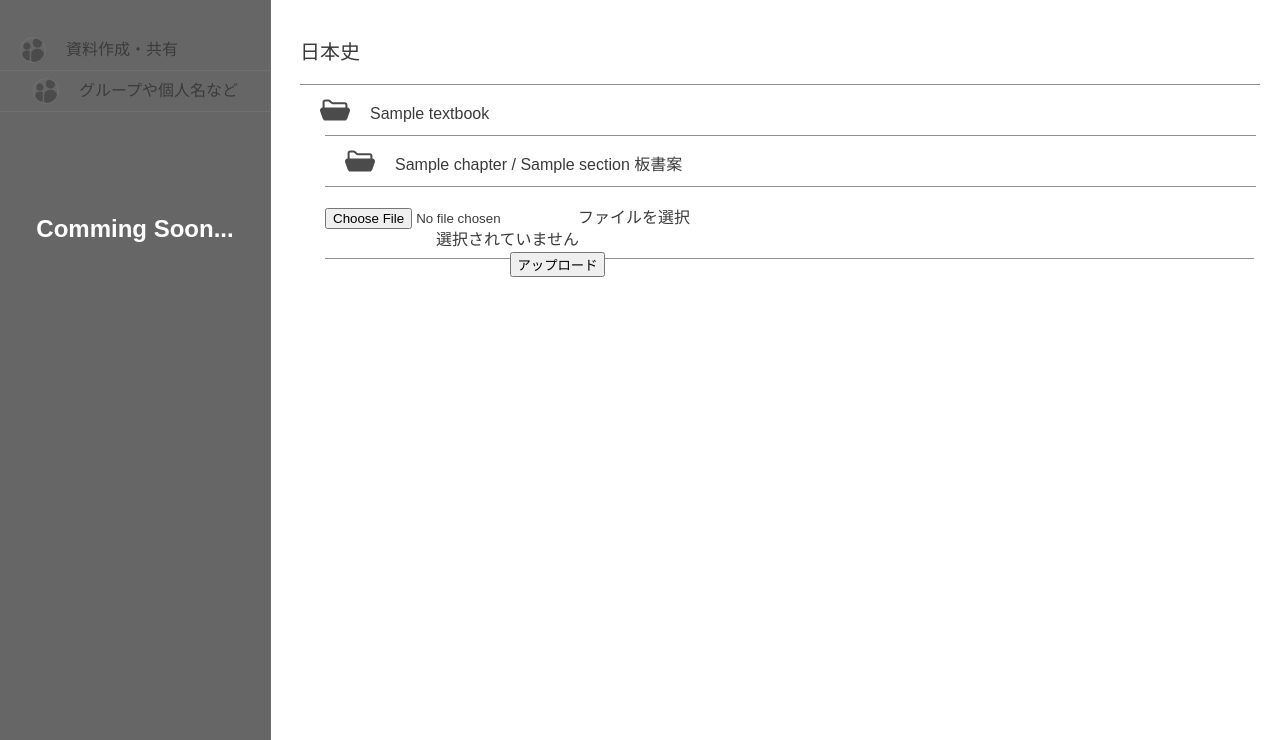
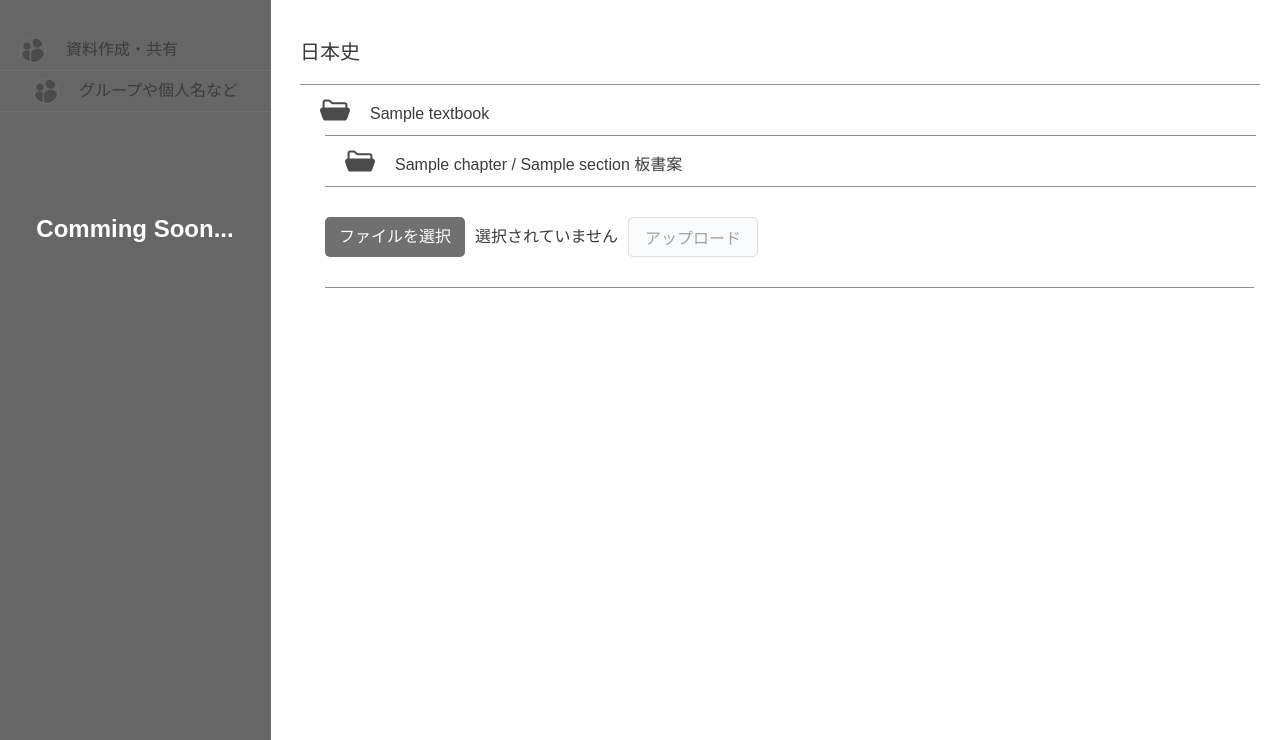
Before and after one commit to koji78yamada19/teachhub, a Django app: page /subjects/1/textbooks/1/chapters/sections/1/notes/ in a window 1280 px wide. Shown: the part 60-800 px from the top of the page. Run offline with Django 3.2, Linux system fonts and the light colour scheme; a user stored in the database is signed in; tables that the repository leaves empty hold one stand-in row (values such as "Sample post").

Commit message:
ファイル名が切れないように修正、アップロード時の挙動修正

```diff
--- a/static/teachhub/css/document_note.css
+++ b/static/teachhub/css/document_note.css
@@ -2,12 +2,71 @@
     position: relative;
 }
 .upload-button{
-    padding-top: 20px;
+    padding-top: 30px;
+    margin-bottom: 20px;
 }
+label > input{
+    display: none;
+}
+.upload-button > form {
+    display: flex;
 
-.upload-button > form > button{
-   margin-left: 100px;
-
+}
+.upload-input-label{
+    width: 140px;
+    height: 40px;
+    border-radius: 5px;
+    color: #ffffff;
+    font-size: 16px;
+    background-color: #707070;
+    cursor: pointer;
+    line-height: 40px;
+}
+.upload-input-label:hover{
+    background-color: #808080;
+}
+#upload-input-label{
+    color: #a0a0a0;
+    background-color: #fafbfc;
+    border: 1px solid #ddd;
+    cursor: default;
+    width: 140px;
+    height: 40px;
+    border-radius: 5px;
+    font-size: 16px;
+    line-height: 40px;
+}
+.upload-button > form > P{
+    line-height: 40px;
+    margin-left: 10px;
+}
+#upload-button-submit{
+   box-shadow: none;
+   border: none;
+   margin-left: 10px;
+   width: 130px;
+   height: 40px;
+   border-radius: 5px;
+   color: #a0a0a0;
+   font-size: 16px;
+   background-color: #fafbfc;
+   border: 1px solid #ddd;
+   cursor: default;
+}
+.upload-button-submit{
+   box-shadow: none;
+   border: none;
+   margin-left: 10px;
+   width: 130px;
+   height: 40px;
+   border-radius: 5px;
+   color: #fff;
+   font-size: 16px;
+   background-color: #707070;
+   cursor: pointer;
+}
+.upload-button-submit:hover{
+    background-color: #808080;
 }
 .paper-dir{
     height: 50px;
--- a/static/teachhub/js/eleven-page.js
+++ b/static/teachhub/js/eleven-page.js
@@ -8,3 +8,9 @@ $('.hoge').hover(
     }
 )
 });
+$('input').on('change', function () {
+    var file = $(this).prop('files')[0];
+    $('#upload-file-name').text(file.name);
+    $('.upload-input-label').attr('id', 'upload-input-label');
+    $('#upload-button-submit').removeAttr('id')
+});
--- a/templates/teachhub/document_note.html
+++ b/templates/teachhub/document_note.html
@@ -37,22 +37,17 @@
     <div class="contents-dir-textbook contents-dir">
         <img src="{% static 'teachhub/img/open-folder.svg' %}" alt="フォルダの画像">
         <div>{{ chapter_name }} / {{ section_name }} 板書案</div>
+
     </div>
     <div class="contents-dir-textbook contents-dir upload-button">
         <form method="post" enctype="multipart/form-data">
             {% csrf_token %}
-            <label>
+            <label class="upload-input-label">
                 <input type="file" name="file">ファイルを選択
             </label>
-            <p>選択されていません</p>
-            <button type="submit">アップロード</button>
+            <p id="upload-file-name">選択されていません</p>
+            <button id="upload-button-submit" class="upload-button-submit" type="submit">アップロード</button>
         </form>
-        <!-- <div class="icons-space">
-            <a href="" class="mkdir-space icons">
-                <img src="{% static 'teachhub/img/folder-add.svg' %}" alt="フォルダを作成の画像">
-                <div>フォルダを作成</div>
-            </a>
-        </div> -->
     </div>
     <ul>
         {% for document in documents %}
```
